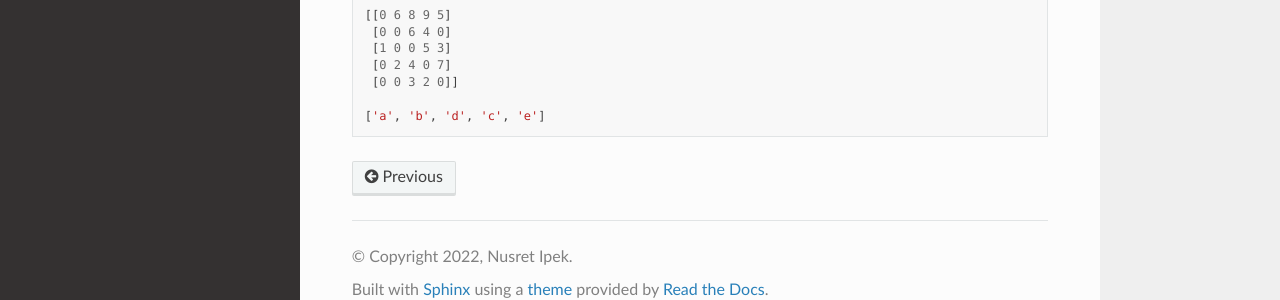
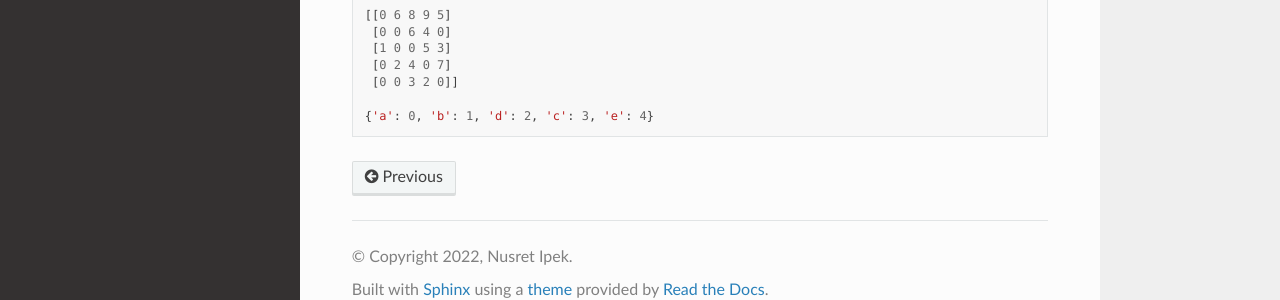
Before and after one commit to nusretipek/HierarchiaPy, a Sphinx documentation site: the page built from docs/source/methods.rst, in a window 1280 px wide and 900 px high, scrolled down 3138 px. Shown: the part 574-874 px from the top of the window. Built offline with Sphinx 7.4.7 and the Read the Docs theme 2.0.0, drawn with Linux system fonts in a browser that asks for light colours.

Commit message:
Update methods.rst

```diff
--- a/docs/source/methods.rst
+++ b/docs/source/methods.rst
@@ -184,4 +184,4 @@ Result:
     [0 2 4 0 7]
     [0 0 3 2 0]]
 
-   ['a', 'b', 'd', 'c', 'e']
+   {'a': 0, 'b': 1, 'd': 2, 'c': 3, 'e': 4}
```
